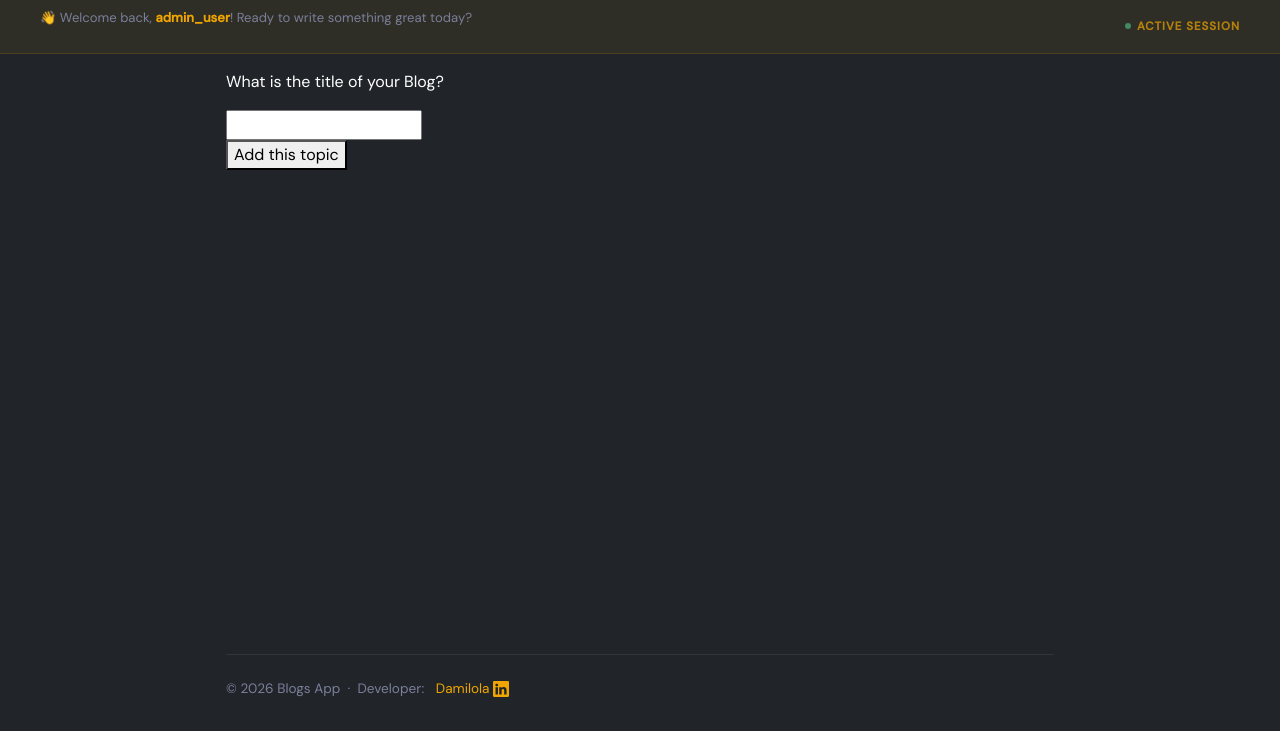
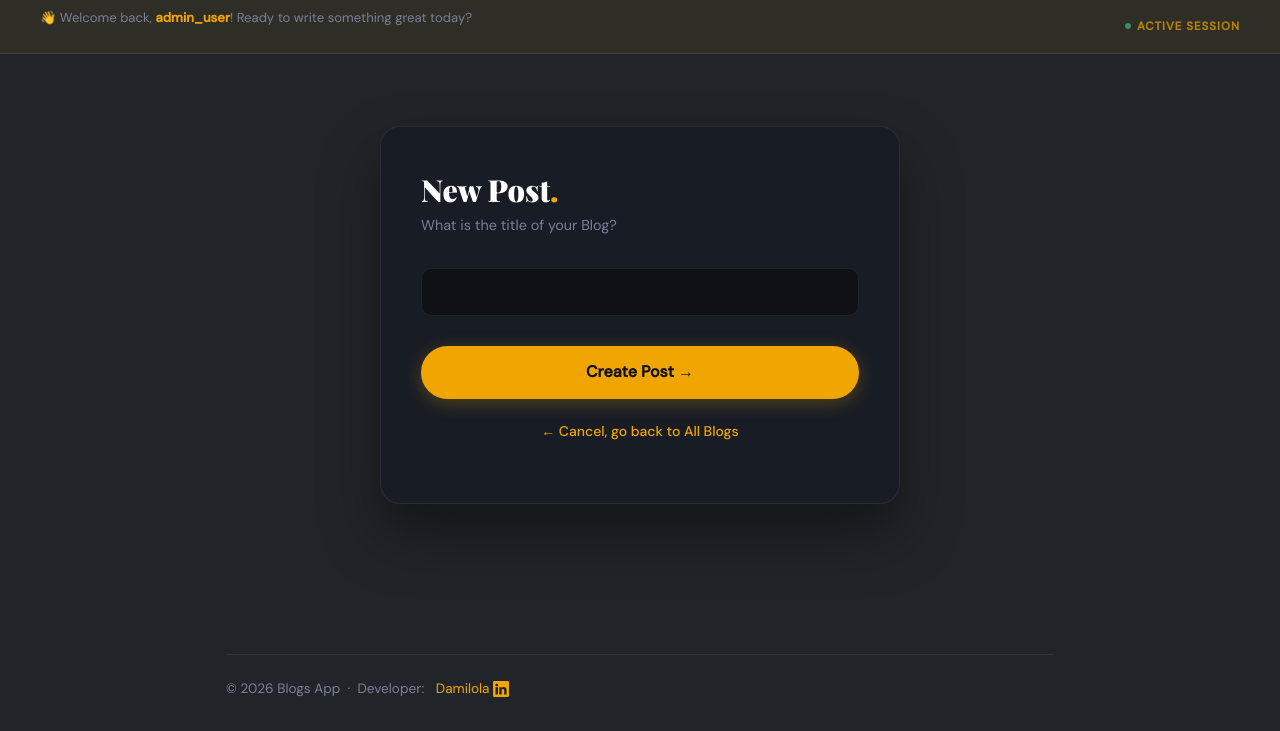
Before and after one commit to Dami-s-projects/blogs-app, a Django app: page /add_blog_title in a window 1280 px wide. Shown: the part 69-800 px from the top of the page. Run offline with Django 5.2, Linux system fonts and the light colour scheme; a user stored in the database is signed in.

Commit message:
Styled the page to add topic
Styled the page to add blog topic, and ensured the design is consistent
with the theme of website. Used AI assistance also.

```diff
--- a/blogs/templates/blogs/add_headline.html
+++ b/blogs/templates/blogs/add_headline.html
@@ -1,14 +1,159 @@
 {% extends 'blogs/base.html' %}
 
-{% block content %}
-<p>What is the title of your Blog?</p>
-<form action="{% url 'blogs:add_headline' %}" method="post">
-    {% csrf_token %}
-    {{ form.as_div }}
-    <button name="submit">Add this topic</button>
+{% block title %}New Post — Blogs App{% endblock title %}
+
+{% block extra_css %}
+<style>
+
+  /* ============================================================
+     ADD HEADLINE PAGE STYLES
+     Reuses the same card pattern as the register page for
+     visual consistency across all form pages on the site.
+  ============================================================ */
+
+  /* Centres the card on the page */
+  .auth-page {
+    display: flex;
+    justify-content: center;
+    align-items: flex-start;
+    padding: 3.5rem 1rem 5rem;
+    width: 100%;
+  }
+
+  /* The dark rounded card */
+  .auth-card {
+    background: var(--surface);
+    border: 1px solid var(--border);
+    border-radius: 20px;
+    padding: 2.8rem 2.5rem;
+    width: 100%;
+    max-width: 520px;
+    box-shadow: 0 30px 60px rgba(0, 0, 0, 0.4);
+    animation: fadeUp 0.65s ease both;
+  }
+
+  /* Page title */
+  .auth-title {
+    font-family: 'Playfair Display', serif;
+    font-size: 1.9rem;
+    font-weight: 900;
+    color: #fff;
+    margin-bottom: 0.4rem;
+    line-height: 1.2;
+  }
+  .auth-title span { color: var(--accent); }
+
+  /* Subtitle */
+  .auth-subtitle {
+    color: var(--muted);
+    font-size: 0.9rem;
+    margin-bottom: 2rem;
+  }
+
+  /* Spacing between Django's generated <div> field wrappers */
+  .auth-form > div { margin-bottom: 1.4rem; }
+
+  /* Field labels */
+  .auth-form label {
+    display: block;
+    font-size: 0.82rem;
+    font-weight: 600;
+    text-transform: uppercase;
+    letter-spacing: 1.2px;
+    color: var(--muted);
+    margin-bottom: 0.45rem;
+  }
+
+  /* Text inputs */
+  .auth-form input[type="text"] {
+    width: 100%;
+    background: var(--bg);
+    border: 1px solid var(--border);
+    border-radius: 10px;
+    padding: 0.72rem 1rem;
+    color: var(--text);
+    font-size: 0.95rem;
+    font-family: 'DM Sans', sans-serif;
+    transition: border-color 0.2s, box-shadow 0.2s;
+    outline: none;
+  }
+  /* Gold glow on focus */
+  .auth-form input[type="text"]:focus {
+    border-color: var(--accent);
+    box-shadow: 0 0 0 3px rgba(240, 165, 0, 0.12);
+  }
+
+  /* Validation error messages from Django */
+  .auth-form .errorlist {
+    list-style: none;
+    padding: 0;
+    margin: 0.4rem 0 0;
+  }
+  .auth-form .errorlist li {
+    font-size: 0.82rem;
+    color: #e05c5c;
+  }
+
+  /* Full-width gold submit button */
+  .auth-submit {
+    width: 100%;
+    margin-top: 0.5rem;
+    padding: 0.88rem;
+    font-size: 1rem;
+    background: var(--accent) !important;
+    color: #0f1117 !important;
+    font-weight: 700;
+    font-family: 'DM Sans', sans-serif;
+    border: none;
+    border-radius: 99px;
+    cursor: pointer;
+    transition: transform 0.2s, box-shadow 0.2s;
+    box-shadow: 0 4px 18px rgba(240, 165, 0, 0.28);
+  }
+  .auth-submit:hover {
+    transform: translateY(-2px);
+    box-shadow: 0 8px 28px rgba(240, 165, 0, 0.44);
+  }
+
+  /* Cancel link below the button */
+  .auth-footer-text {
+    text-align: center;
+    margin-top: 1.4rem;
+    font-size: 0.875rem;
+    color: var(--muted);
+  }
+  .auth-footer-text a {
+    color: var(--accent);
+    text-decoration: none;
+    font-weight: 500;
+  }
+  .auth-footer-text a:hover { text-decoration: underline; }
+
+</style>
+{% endblock extra_css %}
 
 
+{% block content %}
 
-</form>
+  <div class="auth-page">
+    <div class="auth-card">
+
+      <!-- Card heading -->
+      <h1 class="auth-title">New Post<span>.</span></h1>
+      <p class="auth-subtitle">What is the title of your Blog?</p>
+
+      <form action="{% url 'blogs:add_headline' %}" method="post" class="auth-form">
+        {% csrf_token %}
+        {{ form.as_div }}
+        <button type="submit" name="submit" class="auth-submit">Create Post →</button>
+      </form>
+
+      <!-- Cancel goes back to all blogs -->
+      <p class="auth-footer-text">
+        <a href="{% url 'blogs:blog_topics' %}">← Cancel, go back to All Blogs</a>
+      </p>
+
+    </div>
+  </div>
 
 {% endblock content %}
```
